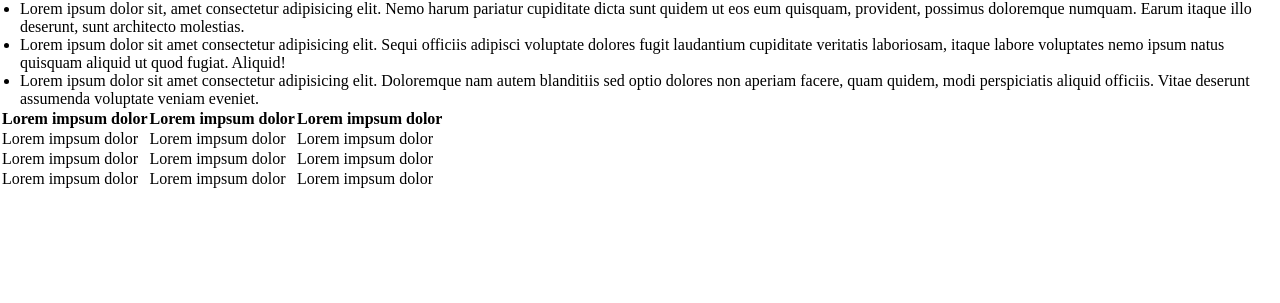
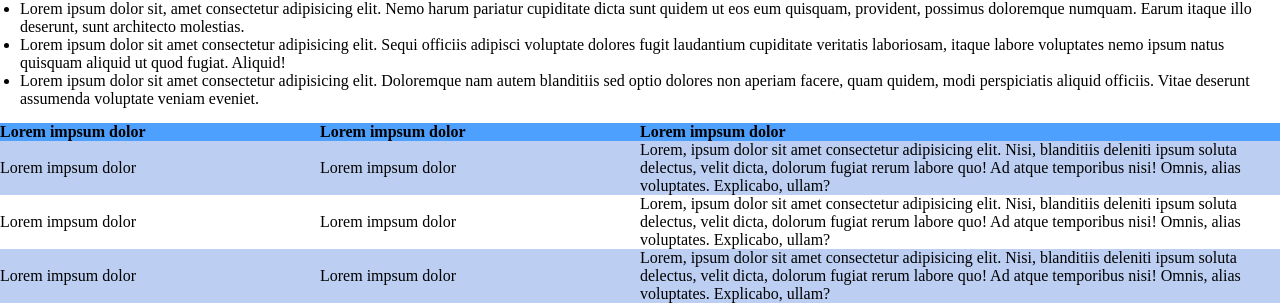
Before and after one commit to lindabettini/html-css-booleaner, a plain HTML site: page index.html in a window 1280 px wide. Shown: the part 757-1060 px from the top of the page. Before the commit the page ends 947 px from the top, so only its background shows below. Drawn offline with Linux system fonts and the light colour scheme.

Commit message:
End table

```diff
--- a/index.html
+++ b/index.html
@@ -43,28 +43,28 @@
                 <table>
                     <thead>
                         <tr>
-                            <th>Lorem impsum dolor</th>
-                            <th>Lorem impsum dolor</th>
+                            <th class="column-setting">Lorem impsum dolor</th>
+                            <th class="column-setting">Lorem impsum dolor</th>
                             <th>Lorem impsum dolor</th>
                         </tr>
                     </thead>
                     <tbody>
-                        <tr>
+                        <tr class="blue">
                             <td>Lorem impsum dolor</td>
                             <td>Lorem impsum dolor</td>
-                            <td>Lorem impsum dolor</td>
+                            <td>Lorem, ipsum dolor sit amet consectetur adipisicing elit. Nisi, blanditiis deleniti ipsum soluta delectus, velit dicta, dolorum fugiat rerum labore quo! Ad atque temporibus nisi! Omnis, alias voluptates. Explicabo, ullam?</td>
                         </tr>
 
                         <tr>
                             <td>Lorem impsum dolor</td>
                             <td>Lorem impsum dolor</td>
-                            <td>Lorem impsum dolor</td>
+                            <td>Lorem, ipsum dolor sit amet consectetur adipisicing elit. Nisi, blanditiis deleniti ipsum soluta delectus, velit dicta, dolorum fugiat rerum labore quo! Ad atque temporibus nisi! Omnis, alias voluptates. Explicabo, ullam?</td>
                         </tr>
 
-                        <tr>
+                        <tr class="blue">
                             <td>Lorem impsum dolor</td>
                             <td>Lorem impsum dolor</td>
-                            <td>Lorem impsum dolor</td>
+                            <td>Lorem, ipsum dolor sit amet consectetur adipisicing elit. Nisi, blanditiis deleniti ipsum soluta delectus, velit dicta, dolorum fugiat rerum labore quo! Ad atque temporibus nisi! Omnis, alias voluptates. Explicabo, ullam?</td>
                         </tr>
                     </tbody>
                 </table>
--- a/style/style.css
+++ b/style/style.css
@@ -59,3 +59,22 @@ ul{
 li{
     margin-left: 20px;;
 }
+
+/* TABELLA */
+table{
+    margin-top: 15px;
+    border-spacing: 0;
+}
+
+th{
+    background-color:  RGB(78, 160, 255);
+    text-align: left;
+}
+
+.column-setting{
+    width: 25%;
+    }
+
+.blue{
+    background-color: rgb(188, 206, 241);
+}
```
